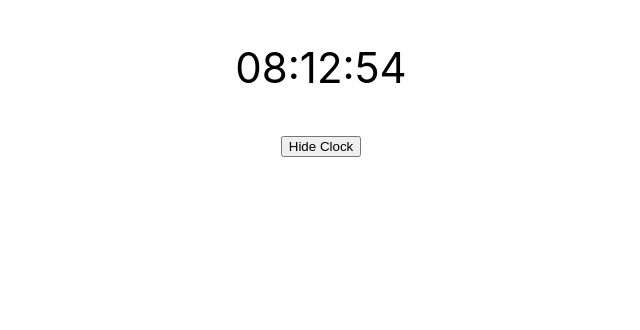
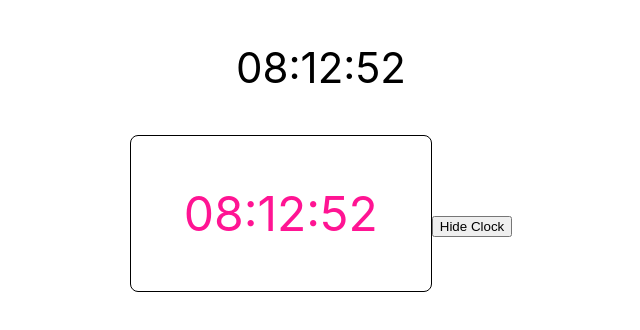
Before and after one commit to vdt040499/react_hooks_basic, a React (Create React App) app: page / in a window 1280 px wide. Shown: the top 330 px of the page, without its empty margins (319-959 px from the left). Built offline with nearby package versions, Linux system fonts and the light colour scheme; no server answers.

Commit message:
useClock_customhooks

```diff
--- a/src/App.js
+++ b/src/App.js
@@ -8,6 +8,7 @@
 import Pagination from './components/Pagination/index';
 import PostFiltersForm from './components/PostFiltersForm/index';
 import Clock from './components/Clock/index';
+import BetterClock from './components/BetterClock/index';
 
 function App() {
 
@@ -102,6 +103,7 @@
       <Pagination pagination={pagination} onPageChange={handlePageChange}/> */}
 
       { showClock && <Clock/>}
+      <BetterClock/>
       <button onClick={() => setShowClock(false)}>Hide Clock</button>
     </div>
   );
--- /dev/null
+++ b/src/components/BetterClock/BetterClock.scss
@@ -0,0 +1,13 @@
+.better-clock{
+    display: inline-block;
+    width: 300px;
+    border: 1px solid black;
+    border-radius: 8px;
+
+    text-align: center;
+
+    &__time {
+        color: deeppink;
+        font-size: 48px;
+    }
+}
--- /dev/null
+++ b/src/components/BetterClock/index.jsx
@@ -0,0 +1,16 @@
+import React from 'react';
+import useClock from '../../hooks/useClock';
+import './BetterClock.scss';
+BetterClock.propTypes = {};
+
+function BetterClock() {
+    const {timeString} = useClock();
+
+    return (
+        <div className="better-clock">
+            <p className="better-clock__time">{timeString}</p>
+        </div>
+    );
+}
+
+export default BetterClock;
--- a/src/components/Clock/index.jsx
+++ b/src/components/Clock/index.jsx
@@ -1,33 +1,10 @@
-import React, { useState, useEffect } from 'react';
-import PropTypes from 'prop-types';
+import React from 'react';
+import useClock from '../../hooks/useClock';
 
 Clock.propTypes = {};
 
-function formatDate(date) {
-    const hours = `0${date.getHours()}`.slice(-2);
-    const minutes = `0${date.getMinutes()}`.slice(-2);
-    const seconds = `0${date.getSeconds()}`.slice(-2);
-
-    return `${hours}:${minutes}:${seconds}`;
-}
-
 function Clock() {
-    const [timeString, setTimeString] = useState('');
-
-    useEffect(() => {
-        const clockInterval = setInterval(() => {
-            const now = new Date();
-            const newTimeString = formatDate(now);
-
-            setTimeString(newTimeString);
-        }, 1000);
-
-        return () => {
-            //cleanup
-            console.log('Clock clenup');
-            clearInterval(clockInterval);
-        }
-    }, []);
+    const {timeString} = useClock();
 
     return (
     <p style={{fontSize: '42px'}}>{timeString}</p>
--- /dev/null
+++ b/src/hooks/useClock.js
@@ -0,0 +1,32 @@
+import { useEffect, useState } from 'react';
+
+function formatDate(date) {
+    const hours = `0${date.getHours()}`.slice(-2);
+    const minutes = `0${date.getMinutes()}`.slice(-2);
+    const seconds = `0${date.getSeconds()}`.slice(-2);
+
+    return `${hours}:${minutes}:${seconds}`;
+}
+
+function useClock() {
+    const [timeString, setTimeString] = useState('');
+
+    useEffect(() => {
+        const clockInterval = setInterval(() => {
+            const now = new Date();
+            const newTimeString = formatDate(now);
+
+            setTimeString(newTimeString);
+        }, 1000);
+
+        return () => {
+            //cleanup
+            console.log('Clock clenup');
+            clearInterval(clockInterval);
+        }
+    }, []);
+
+    return {timeString};
+}
+
+export default useClock;
```
